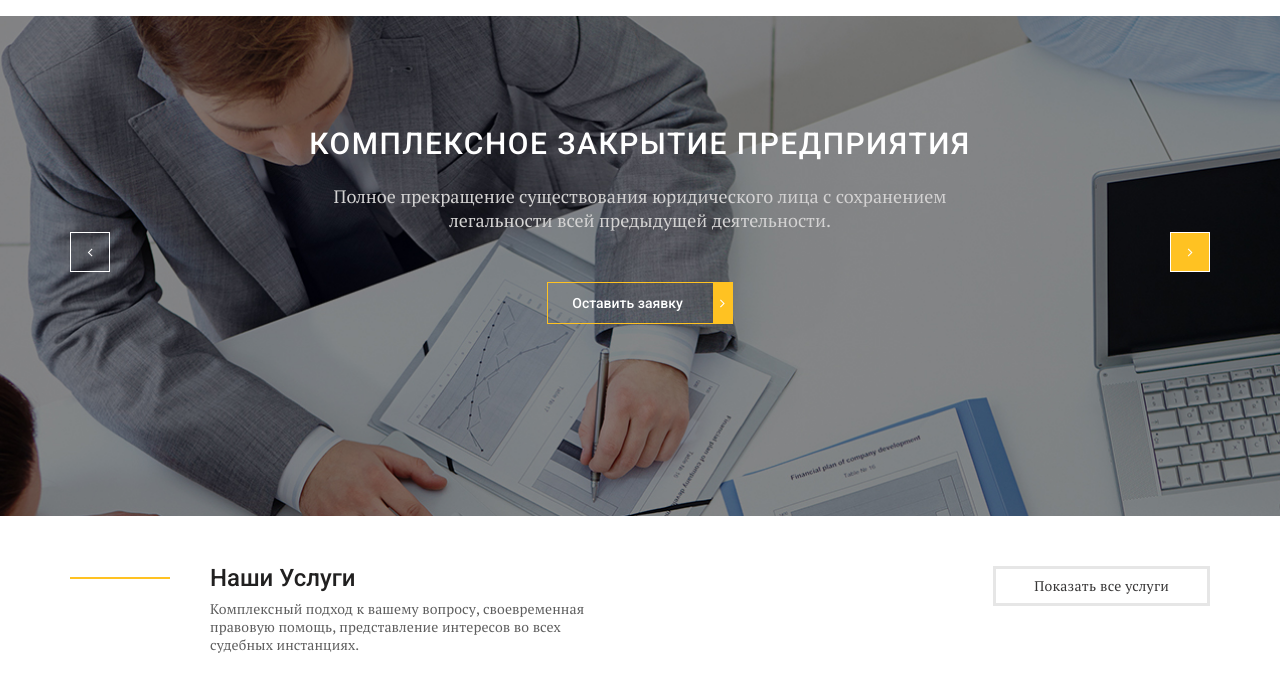
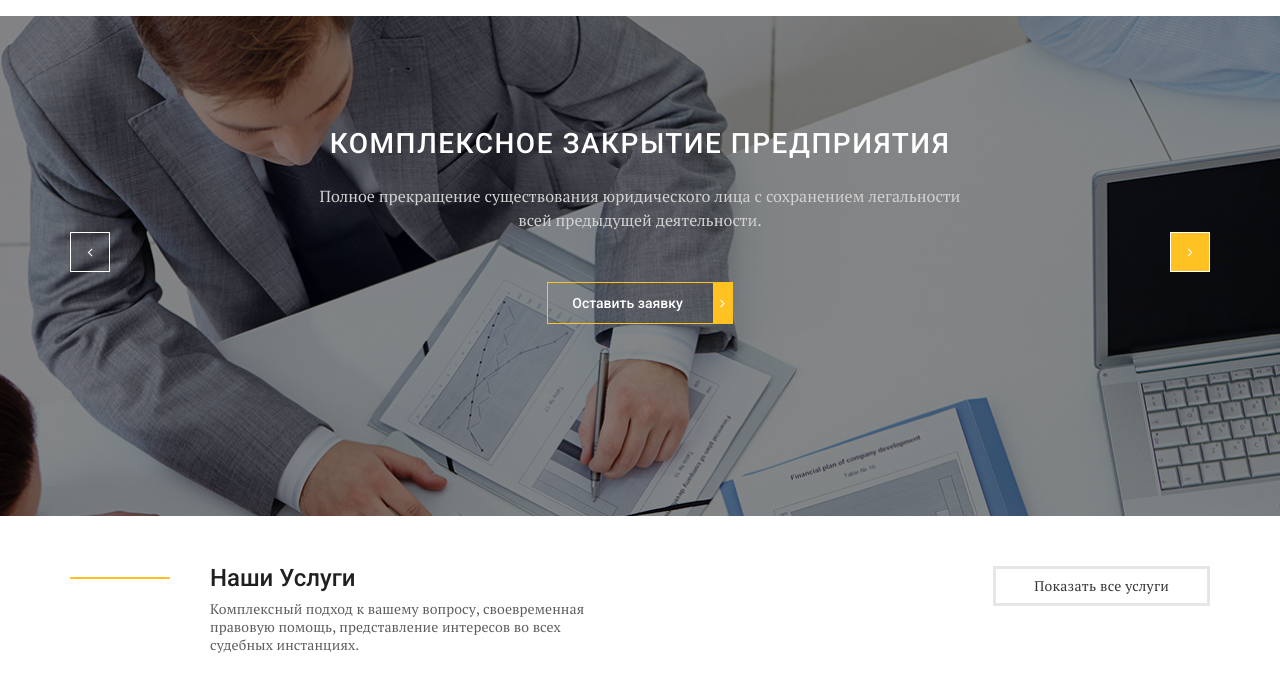
Before and after one commit to bonanovnet/first_project_for-test, a plain HTML site: page index.html in a window 1280 px wide. Shown: the part 124-800 px from the top of the page. Drawn offline with nearby package versions, Linux system fonts and the light colour scheme; files that its build step writes are made by us from their sources; files whose address does not match are found by name; a web font is replaced by a local one.

Commit message:
Поменяли чутка шрифт

```diff
--- a/css/style.css
+++ b/css/style.css
@@ -128,7 +128,7 @@ header {
     text-transform: uppercase;
     color: #fff;
     line-height: 36px;
-    font-size: 30px;
+    font-size: 28px;
     font-weight: 500;
     letter-spacing: 1.5px;
     margin-bottom: 22px;
@@ -136,7 +136,7 @@ header {
 }
 .slider__text {
     line-height: 24px;
-    font-size: 18px;
+    font-size: 16px;
     color: #d3d2d2;
     margin-bottom: 50px;
 }
```
